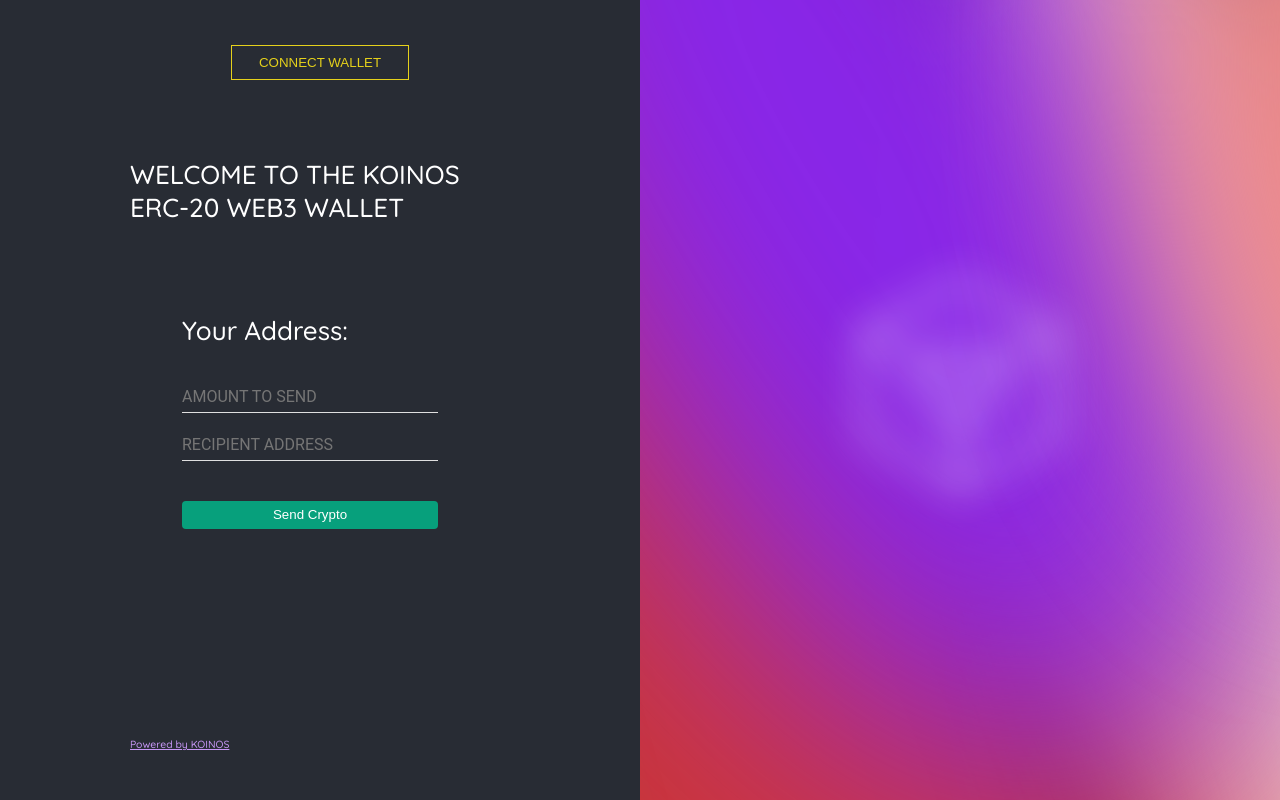
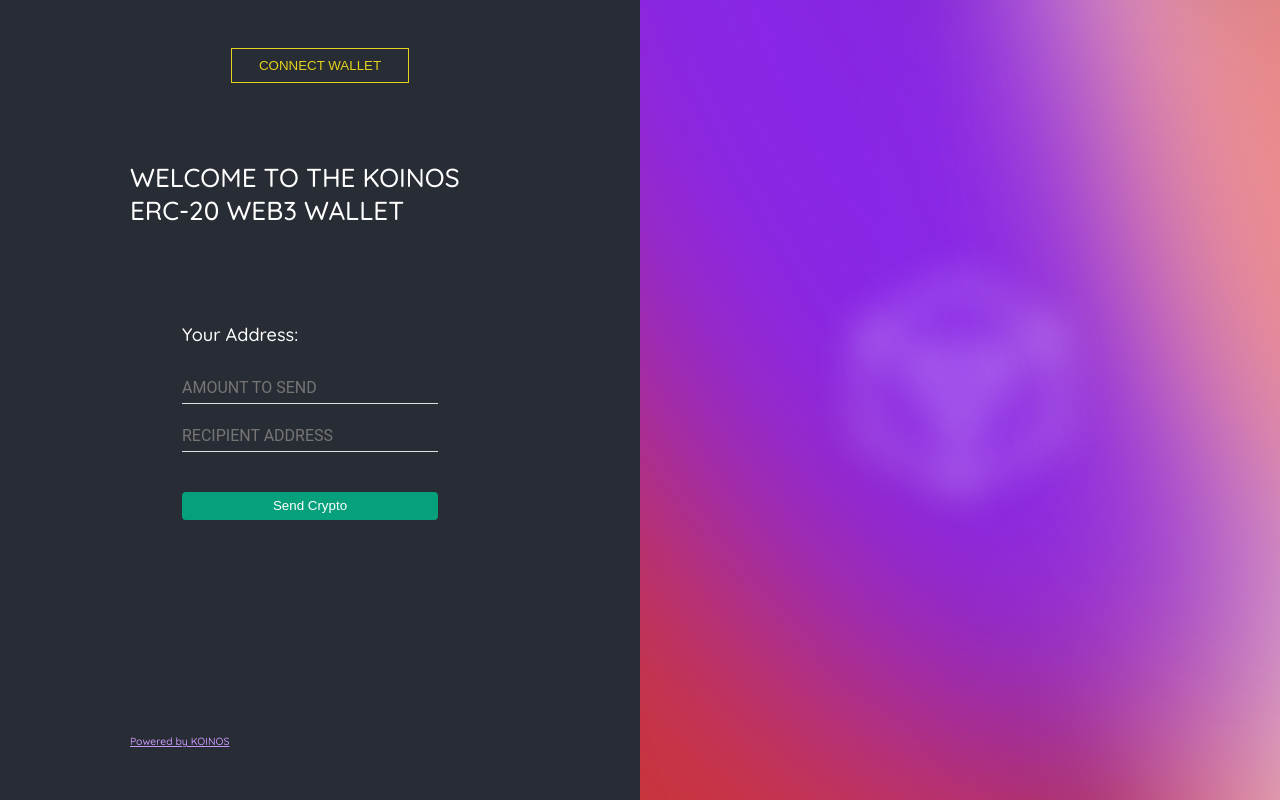
Before and after one commit to tom2o17/webWallet, a React (Create React App) app: page / in a window 1280 px wide. Built offline with nearby package versions, Linux system fonts and the light colour scheme.

Commit message:
Ron's style changes 2

```diff
--- a/src/App.css
+++ b/src/App.css
@@ -67,6 +67,9 @@
   text-transform: uppercase;
   padding-top: 3em;
 }
+.address {
+  font-size: .7em;
+}
 .form {
   padding-left: 2em;
   margin-bottom: 4em;
```
